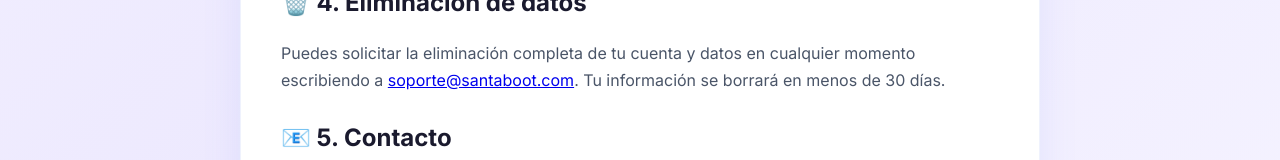
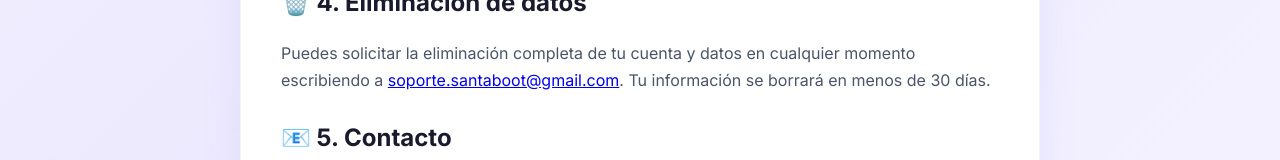
Before and after one commit to sophia9712/santaboot-v2, a website: page public/privacy.html in a window 1280 px wide. Shown: the part 861-1021 px from the top of the page. Drawn offline with Linux system fonts and the light colour scheme.

```diff
--- a/public/privacy.html
+++ b/public/privacy.html
@@ -133,7 +133,7 @@
       <p>Todos los datos viajan encriptados (HTTPS). Las contraseñas se almacenan con hash seguro. Los pagos se procesan mediante Stripe (certificado PCI-DSS Nivel 1).</p>
 
       <h2>🗑️ 4. Eliminación de datos</h2>
-      <p>Puedes solicitar la eliminación completa de tu cuenta y datos en cualquier momento escribiendo a <a href="mailto:soporte@santaboot.com">soporte@santaboot.com</a>. Tu información se borrará en menos de 30 días.</p>
+      <p>Puedes solicitar la eliminación completa de tu cuenta y datos en cualquier momento escribiendo a <a href="mailto:soporte@santaboot.com">soporte.santaboot@gmail.com</a>. Tu información se borrará en menos de 30 días.</p>
 
       <h2>📧 5. Contacto</h2>
       <p>¿Preguntas? Escríbenos a: <a href="mailto:soporte@santaboot.com">soporte.santaboot@gmail.com</a></p>
```
